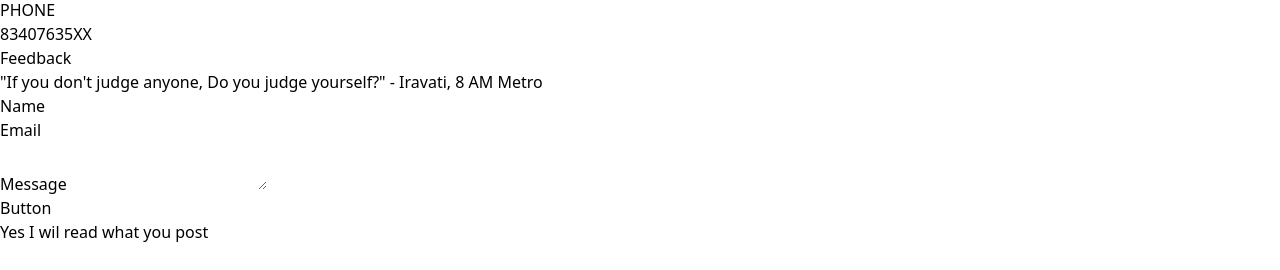
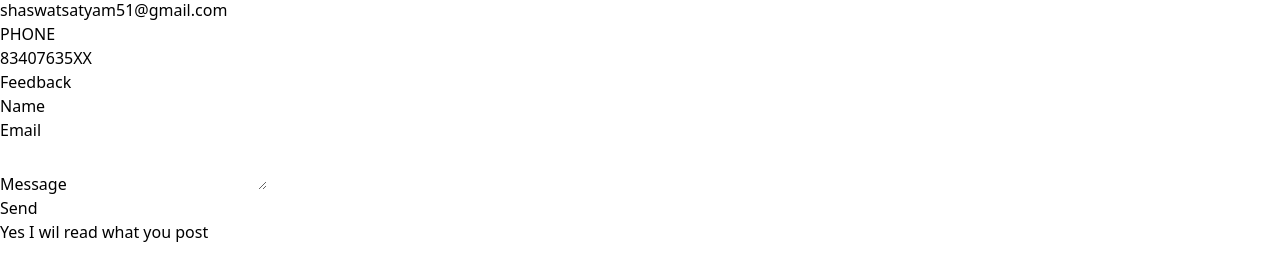
Before and after one commit to shaswat-satyam/my-site, a React (Vite) app: page / in a window 1280 px wide. Both pictures are taken after a click on the link "Contact". Shown: the part 272-542 px from the top of the page. Built offline with nearby package versions, Linux system fonts and the light colour scheme.

Commit message:
Reduced the cringe on Contact Page

```diff
--- a/src/contact/Contact.tsx
+++ b/src/contact/Contact.tsx
@@ -8,17 +8,14 @@ export default function Contact() {
               width="100%"
               height="100%"
               className="absolute   inset-0"
-              frameBorder="0"
               title="map"
-              marginHeight={0}
-              marginWidth={0}
-              scrolling="no"
-              src="https://www.openstreetmap.org/export/embed.html?bbox=85.1007628440857%2C25.62258742363783%2C85.11535406112672%2C25.633324842401812&amp;layer=mapnik"
               style={{
                 filter: "grayscale(1) contrast(1.2) invert(1)  opacity(0.6)",
               }}
+              src="https://www.openstreetmap.org/export/embed.html?bbox=85.08924007415771%2C25.617063093539016%2C85.12807846069337%2C25.639079617289667&amp;layer=mapnik"
               content="dark"
             ></iframe>
+            <br />
             <div className="bg-gray-900 backdrop-blur-sm transition hover:bg-opacity-100 bg-opacity-55 text-white relative flex flex-wrap py-6 rounded shadow-md">
               <div className="lg:w-1/2 px-6">
                 <h2 className="title-font font-semibold text-gray-400 tracking-widest text-xs">
@@ -46,15 +43,9 @@ export default function Contact() {
             </div>
           </div>
           <div className="lg:w-1/3 md:w-1/2 backdrop-blur-sm border-gray-900 border-2 rounded px-3 font-white flex flex-col md:ml-auto w-full pt-3 ">
-            <h2 className="text-gray-300 text-lg mb-1 font-medium title-font">
+            <h2 className="text-gray-300 text-lg mb-1  title-font font-bold font-xl">
               Feedback
             </h2>
-            <blockquote className="text-l italic font-semibold text-gray-900 dark:text-white">
-              <p>
-                "If you don't judge anyone, Do you judge yourself?" - Iravati, 8
-                AM Metro
-              </p>
-            </blockquote>
 
             <form
               className="text-white"
@@ -118,10 +109,11 @@ export default function Contact() {
                 ></textarea>
               </div>
               <button className="text-white bg-red-500 border-0 py-2 px-6 focus:outline-none hover:bg-red-600 rounded text-lg">
-                Button
+                Send
               </button>
             </form>
-            <p className="text-xs text-gray-500 mt-3">
+
+            <p className="text-xs opacity-25 text-gray-500 mt-3">
               Yes I wil read what you post
             </p>
           </div>
```
